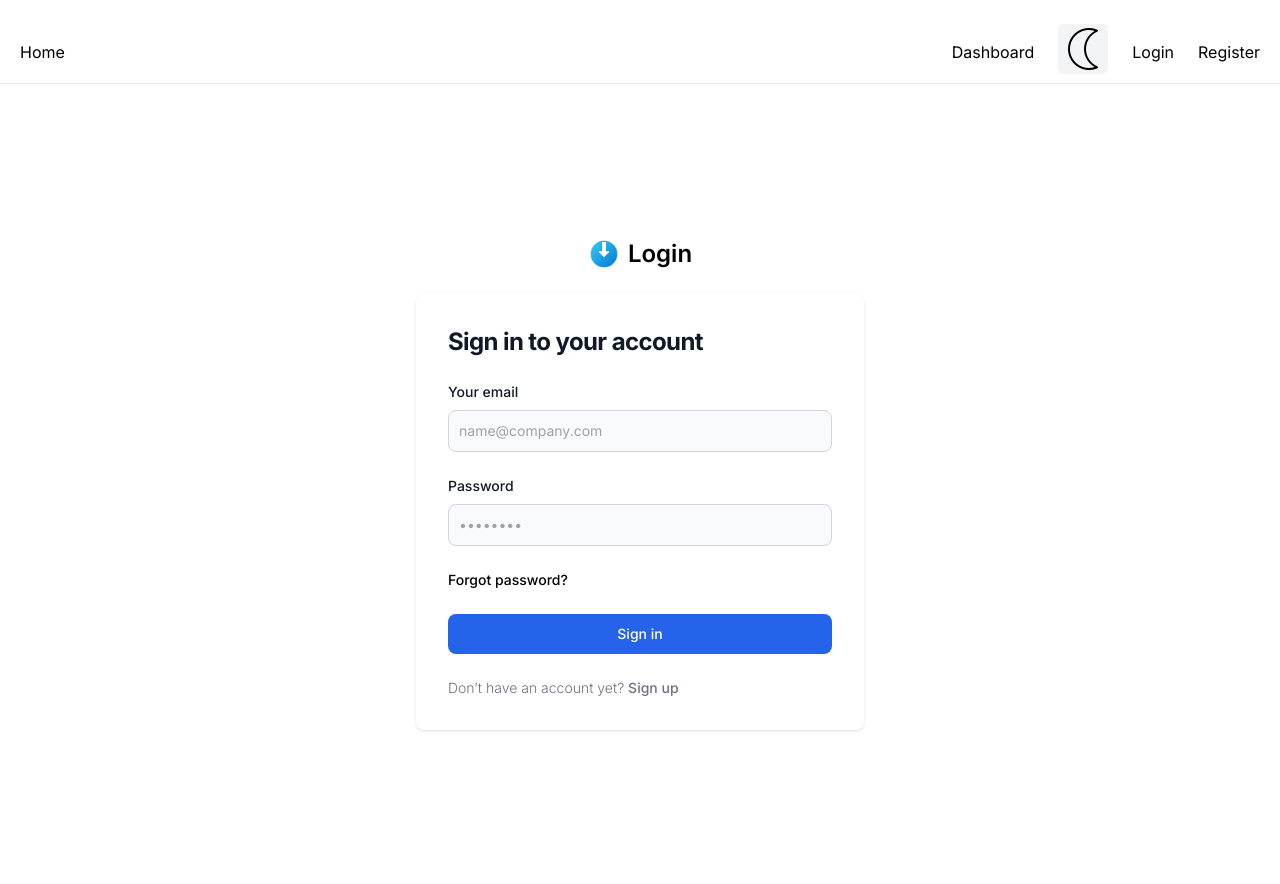
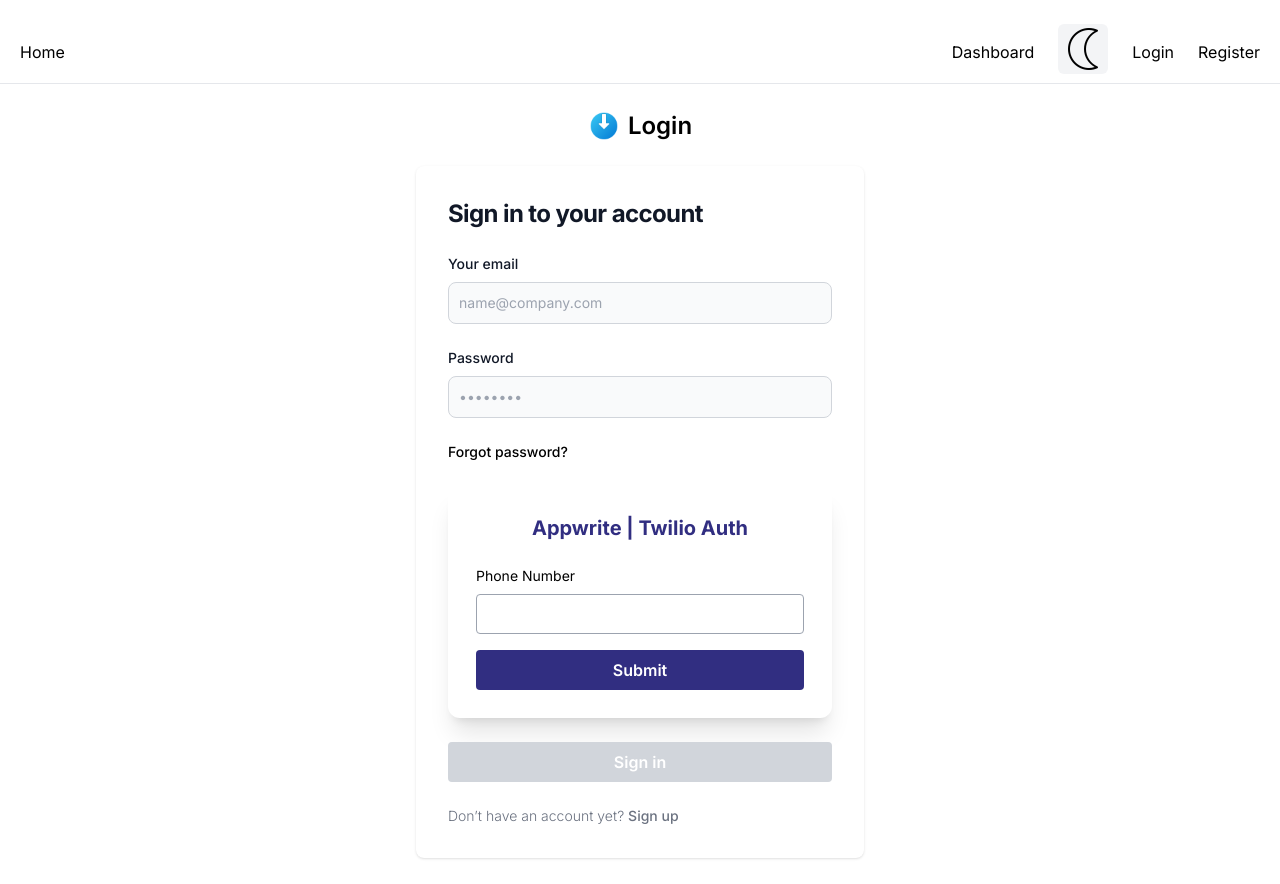
Before and after one commit to rajat-forgeahead/vercel-auth-app, a Next.js app: page /login in a window 1280 px wide. Built offline with nearby package versions, Linux system fonts and the light colour scheme; no server answers.

Commit message:
Feat- added MFA

```diff
--- a/package.json
+++ b/package.json
@@ -11,6 +11,7 @@
   "dependencies": {
     "@headlessui/react": "^1.7.17",
     "@sendgrid/mail": "^8.1.0",
+    "appwrite": "^13.0.1",
     "axios": "^1.6.2",
     "bcryptjs": "^2.4.3",
     "cookies-next": "^4.1.0",
@@ -21,6 +22,7 @@
     "react": "^18.2.0",
     "react-dom": "^18.2.0",
     "react-toastify": "^9.1.3",
+    "twilio": "^4.20.0",
     "vercel": "^33.0.1"
   },
   "devDependencies": {
--- /dev/null
+++ b/src/app/helper/utils.js
@@ -0,0 +1,18 @@
+import { Client, Account } from 'appwrite';
+
+//create client
+const client = new Client();
+client.setEndpoint('https://cloud.appwrite.io/v1').setProject('65966e7a7e1287ea679b');
+
+//create account
+const account = new Account(client);
+
+//authenticate user with phone number
+export const phoneAuth = (phone_number) => {
+  return account.createPhoneSession('unique()', phone_number);
+};
+
+//validate phone session
+export const validateSMS = (userID, secret) => {
+  return account.updatePhoneSession(userID, secret);
+}
--- a/src/app/login/page.tsx
+++ b/src/app/login/page.tsx
@@ -5,32 +5,71 @@ import { signIn, useSession } from "next-auth/react";
 import { useRouter } from "next/navigation";
 import { NextResponse } from "next/server";
 import { setCookie } from "cookies-next";
-import { useTheme } from 'next-themes';
+import { useTheme } from "next-themes";
+import { phoneAuth, validateSMS } from '../helper/utils';
+import Head from 'next/head';
+import axios from "axios";
 const Login = () => {
   const response = NextResponse.next();
   const router = useRouter();
   const [error, setError] = useState("");
-  const [textColor,setColor]=useState("black")
+  const[enableLogin,setEnableLogin]=useState(false);
+  const [textColor, setColor] = useState("black");
   // const session = useSession();
   const { data: session, status: sessionStatus } = useSession();
   const { systemTheme, theme, setTheme } = useTheme();
-  const currentTheme = theme === 'system' ? systemTheme : theme;
-  const darkModeClass = 'text-white';
-  const lightModeClass = 'text-black';
+  const currentTheme = theme === "system" ? systemTheme : theme;
+  const darkModeClass = "text-white";
+  const lightModeClass = "text-black";
+  const [phoneNumber, setPhoneNumber] = useState("");
+  const [value, setValue] = useState({
+    phone: '',
+    otp: '',
+  });
+  const [user, setUser] = useState(null);
+  const [isPhoneVerify, setIsPhoneVerify] = useState(false);
 
   // Conditionally set the text color class based on the current theme
-  const textColorClass = currentTheme === 'dark' ? darkModeClass : lightModeClass;
+  const textColorClass =
+    currentTheme === "dark" ? darkModeClass : lightModeClass;
   useEffect(() => {
     if (sessionStatus === "authenticated") {
       router.replace("/dashboard");
     }
-  }, [sessionStatus, router,currentTheme]);
+  }, [sessionStatus, router, currentTheme]);
 
   const isValidEmail = (email: string) => {
     const emailRegex = /^[A-Z0-9._%+-]+@[A-Z0-9.-]+\.[A-Z]{2,}$/i;
     return emailRegex.test(email);
   };
+  const handleCLick = async (e: any) => {
+    e.preventDefault();
+    phoneAuth(value.phone)
+      .then((res:any) => {
+        setUser(res.userId);
+        setIsPhoneVerify(true);
+      })
+      .catch((e) => {
+        alert('Error getting phone session!');
+      });
+  };
 
+  const handleChange = (e:any) => {
+    setValue({ ...value, [e.target.name]: e.target.value });
+  };
+  const handleValidatePhone = (e:any) => {
+    e.preventDefault();
+    validateSMS(user, value.otp)
+      .then((res:any) => {
+        setEnableLogin(true);
+        alert(
+          `User successfully verified using for user with ID ${res.userId}, country Code ${res.countryCode}, and expires on ${res.expire}`
+        );
+      })
+      .catch((e:any) => {
+        alert('Error validating session!', );
+      });
+  };
   const handleSubmit = async (e: any) => {
     e.preventDefault();
     const email = e.target[0].value;
@@ -59,7 +98,6 @@ const Login = () => {
         router.replace("/dashboard");
       }
     } else {
-
       setError("");
     }
   };
@@ -77,7 +115,7 @@ const Login = () => {
             className="flex items-center mb-6 text-2xl font-semibold text-gray-900 dark:text-white"
           >
             <img className="w-8 h-8 mr-2" src="/images/login.png" alt="logo" />
-          <span className={textColorClass}>Login</span>
+            <span className={textColorClass}>Login</span>
           </a>
           <div className="w-full bg-white rounded-lg shadow dark:border md:mt-0 sm:max-w-md xl:p-0 dark:bg-gray-800 dark:border-gray-700">
             <div className="p-6 space-y-4 md:space-y-6 sm:p-8">
@@ -122,10 +160,53 @@ const Login = () => {
                     Forgot password?
                   </Link>
                 </div>
+                <div className='rounded-xl w-96 p-7 shadow-xl'>
+          <h1 className='text-xl font-bold mb-6 text-indigo-900 text-center'>
+            Appwrite | Twilio Auth
+          </h1>
+
+          {isPhoneVerify ? (
+            // Verify OTP using phone session
+            <form >
+              <fieldset className='mb-4'>
+                <label className='text-sm block mb-2'>OTP</label>
+                <input
+                  className='h-10 border w-full rounded border-gray-400'
+                  required
+                  type='number'
+                  name='otp'
+                  onChange={handleChange}
+                />
+              </fieldset>
+              <button onClick={handleValidatePhone} className='bg-indigo-900 w-full h-10 rounded font-semibold text-white hover:bg-indigo-700'>
+                Validate OTP
+              </button>
+            </form>
+          ) : (
+            //Get Phone Session Form
+            <form>
+              <fieldset className='mb-4'>
+                <label className='text-sm block mb-2'>Phone Number</label>
+                <input
+                  className='h-10 border w-full rounded border-gray-400'
+                  required
+                  type='tel'
+                  name='phone'
+                  onChange={handleChange}
+                />
+              </fieldset>
+              <button onClick={handleCLick} className='bg-indigo-900 w-full h-10 rounded font-semibold text-white hover:bg-indigo-700'>
+                Submit
+              </button>
+            </form>
+          )}
+        </div>
                 <button
+                disabled={!enableLogin}
                   type="submit"
-                  className="w-full text-white bg-blue-600 hover:bg-primary-700 focus:ring-4 focus:outline-none focus:ring-primary-300 font-medium rounded-lg text-sm px-5 py-2.5 text-center dark:bg-primary-600 dark:hover:bg-primary-700 dark:focus:ring-primary-800"
-                >
+                  className={`w-full h-10 rounded font-semibold text-white hover:bg-blue-700
+                  ${!enableLogin ? 'bg-gray-300 cursor-not-allowed' : 'bg-blue-500'}`}
+    >
                   Sign in
                 </button>
                 <p className="text-sm font-light text-gray-500 dark:text-gray-400">
```
Also changed, not shown: 2 other files (tests, documents, lock files or other folders).
